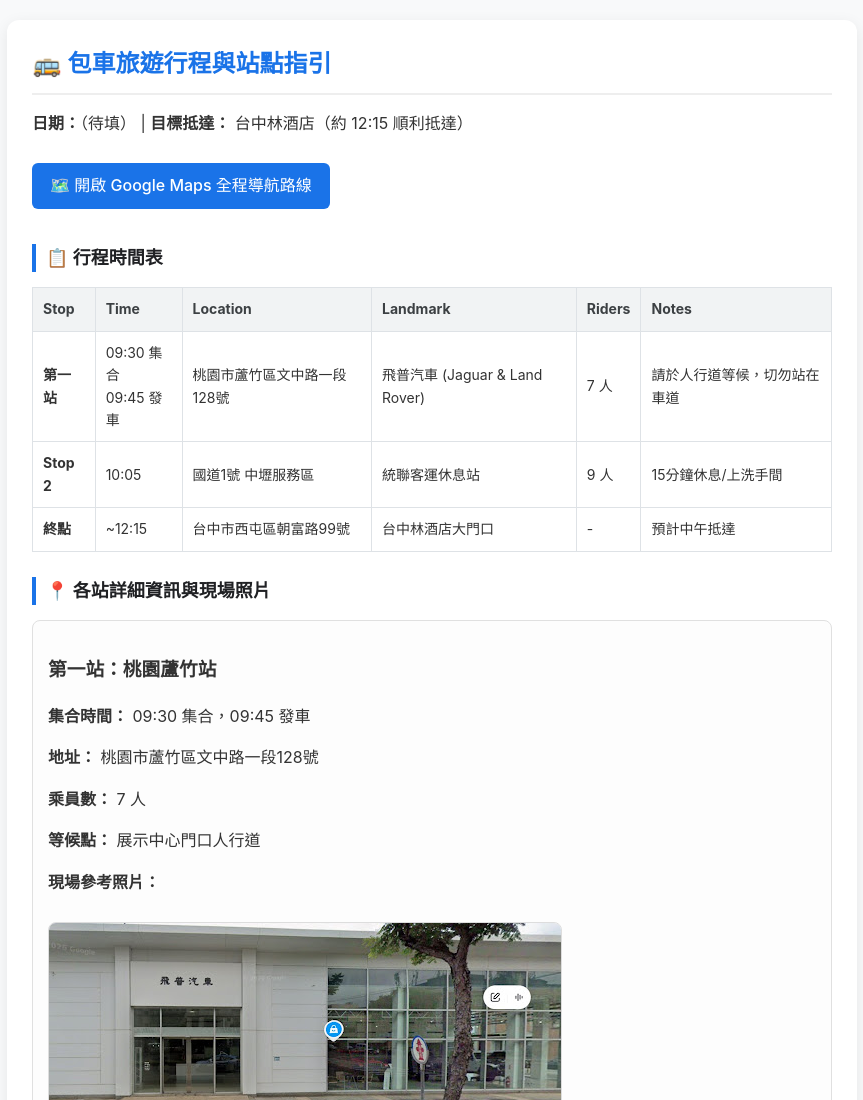
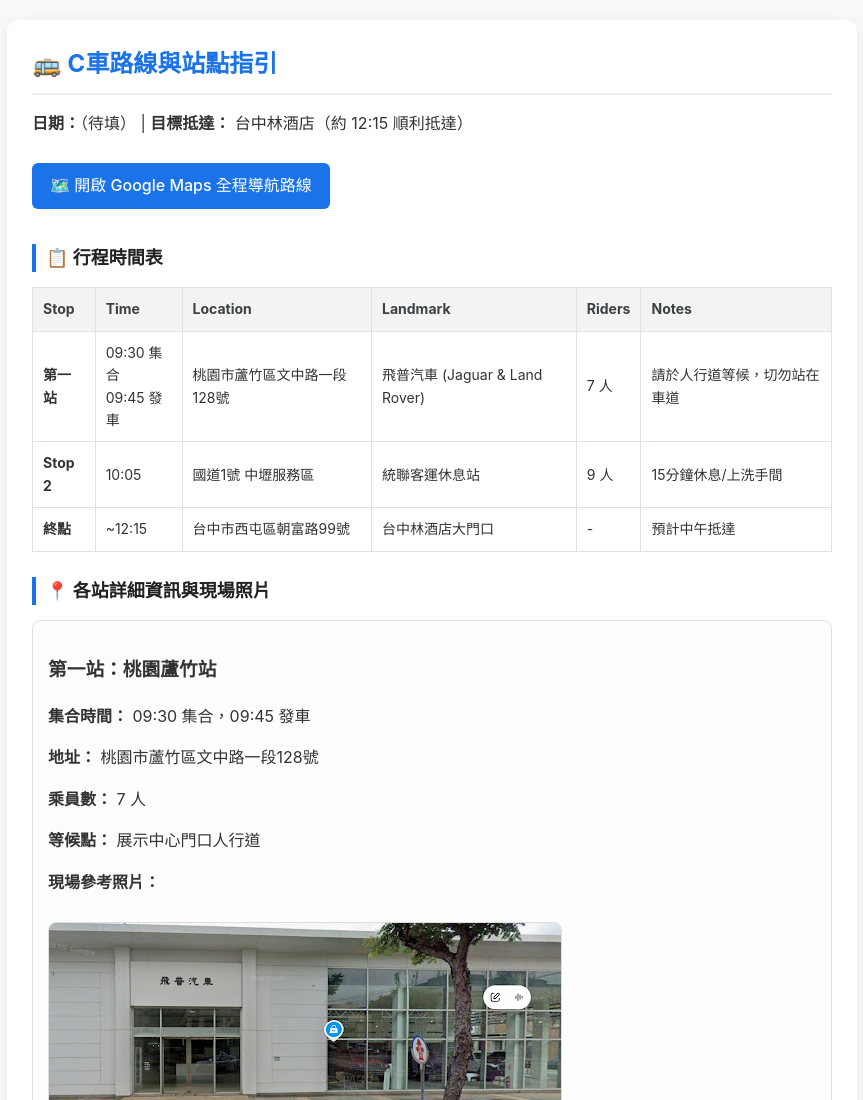
Before and after one commit to kevinluh88-a11y/bus-itinerary, a plain HTML site: page index.html in a window 1280 px wide. Shown: the top 1100 px of the page, without its empty margins (208-1071 px from the left). Drawn offline with Linux system fonts and the light colour scheme.

Commit message:
Update index.html

```diff
--- a/index.html
+++ b/index.html
@@ -22,7 +22,7 @@
 </head>
 <body>
 <div class="container">
-    <h1>🚌 包車旅遊行程與站點指引</h1>
+    <h1>🚌 C車路線與站點指引</h1>
     <p><strong>日期：</strong>（待填） | <strong>目標抵達：</strong> 台中林酒店（約 12:15 順利抵達）</p>
 
     <a href="https://www.google.com/maps/dir/%E5%8F%B0%E7%81%A3%E6%A1%83%E5%9C%92%E5%B8%82%E8%98%86%E7%AB%B9%E5%8D%80%E4%B8%AD%E7%A6%8F%E9%87%8C%E6%96%87%E4%B8%AD%E8%B7%AF%E4%B8%80%E6%AE%B5128%E8%99%9F/%E5%8F%B0%E7%81%A3%E6%A1%83%E5%9C%92%E5%B8%82%E4%B8%AD%E5%A3%A2%E5%8D%80%E5%85%A7%E5%AE%9A%E9%87%8C%E5%85%A7%E5%AE%9A%E4%BA%8C%E8%A1%97998-3%E8%99%9F,+%E4%B8%AD%E5%A3%A2%E6%9C%8D%E5%8B%99%E5%8D%80/%E5%8F%B0%E7%81%A3%E8%87%BA%E4%B8%AD%E5%B8%82%E8%98%86%E9%87%8C%E6%9D%B1%E5%8D%80%E6%BD%AE%E6%B4%8B%E9%87%8C%E6%9D%B1%E5%8C%97%E5%8D%80.../data=!4m18!4m17!1m5!1m1!19sChIJBcIDwmAfaDQRCMoZYVHE0W0!2m2!1d121.2669668!2d24.9914355!1m5!1m1!19sChIJMSJ0V74haDQRogQoZ1Or83s!2m2!1d121.2518512!2d25.0042891!1m5!1m1!19sChIJd1P7ffE9aTQR8Z68Nj3NVIc!2m2!1d120.6371926!2d24.1652159!3e0" target="_blank" class="btn">🗺️ 開啟 Google Maps 全程導航路線</a>
```
